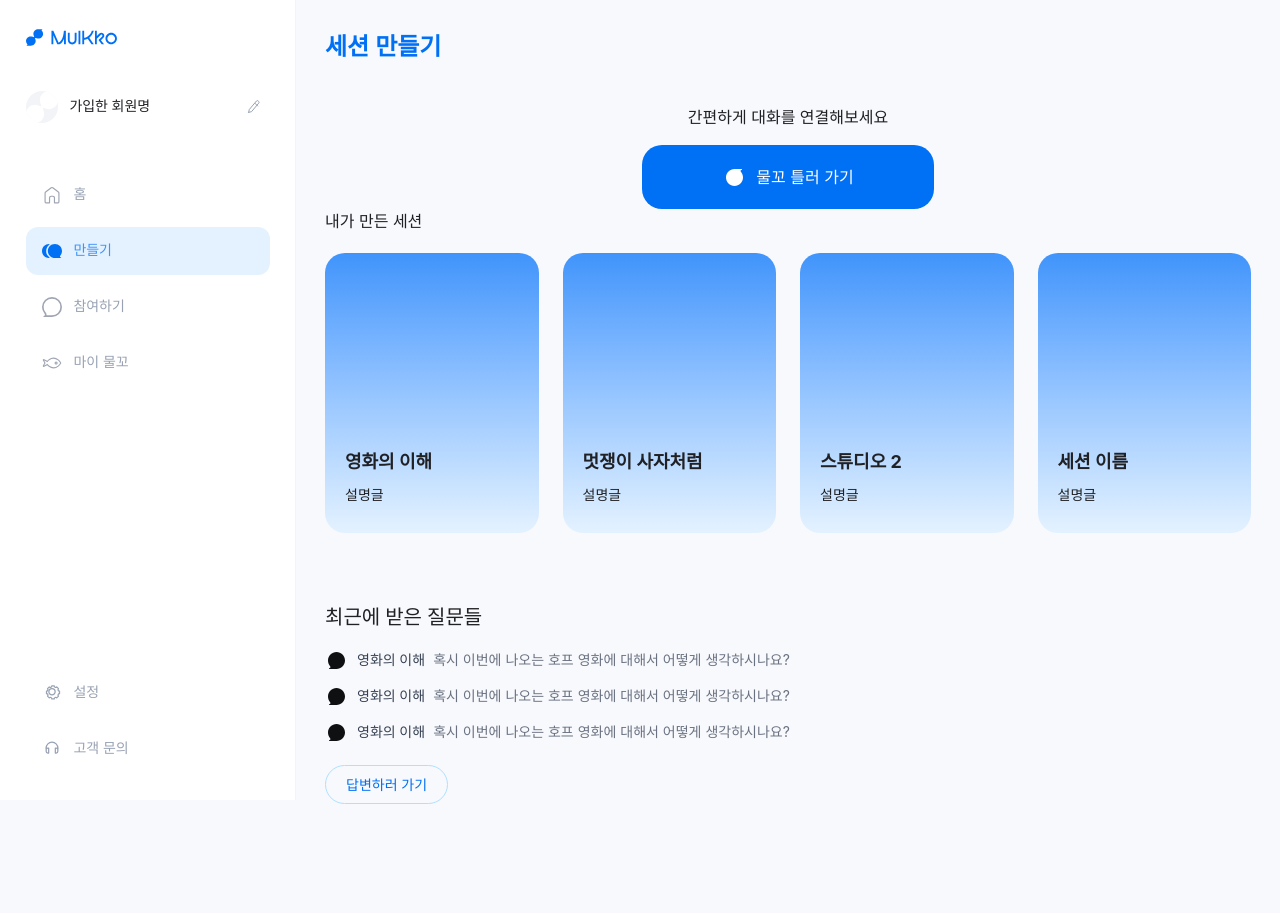
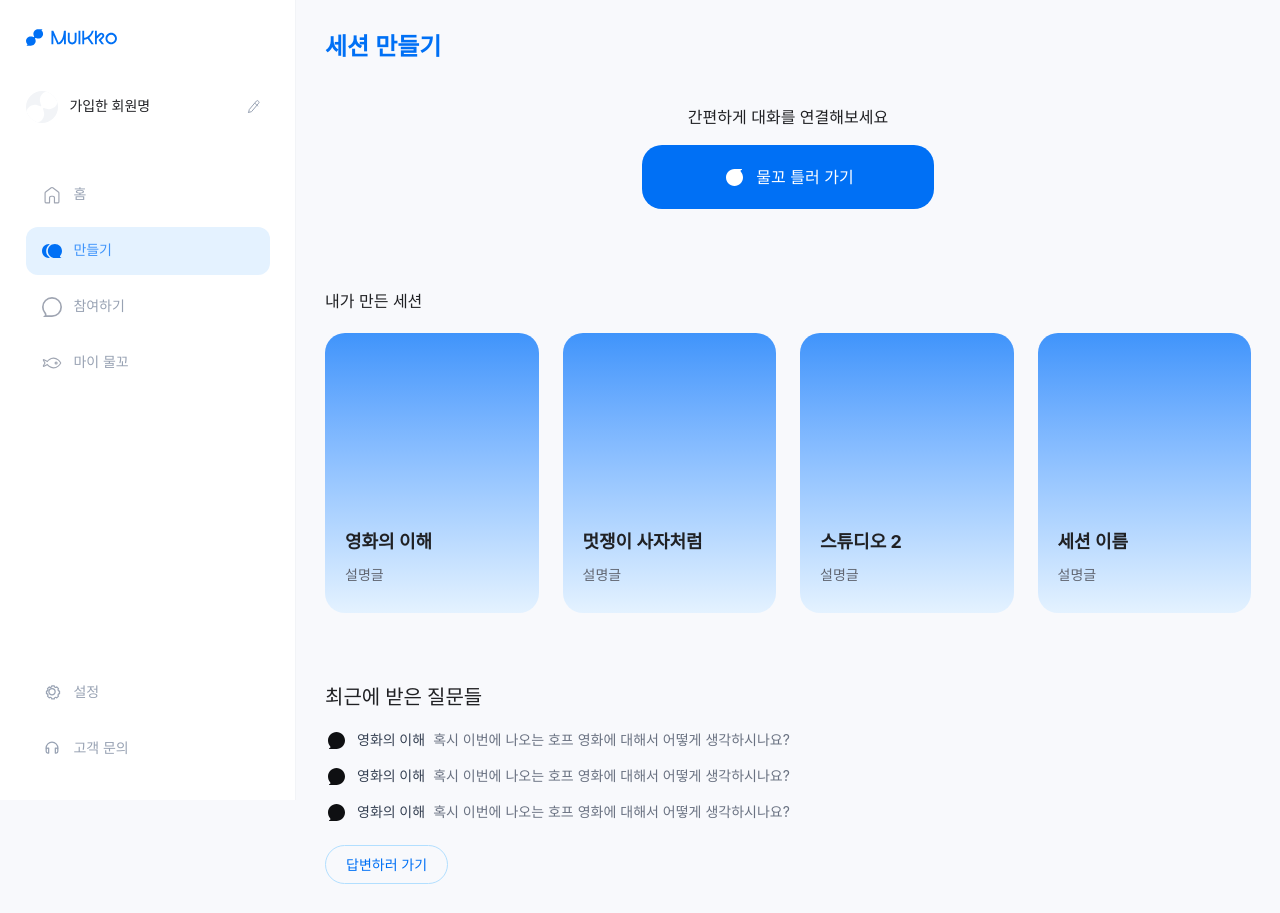
Before and after one commit to Mutsa-OpenLearning/Mulkko-Front, a React (Vite) app: page /sessions/create in a window 1280 px wide. Before the commit the page ends 833 px from the top, so only its background shows below. Built offline with nearby package versions, Linux system fonts and the light colour scheme; a web font is replaced by a local one.

Commit message:
[DESIGN] 카드 디자인 수정

```diff
--- a/src/components/Card.jsx
+++ b/src/components/Card.jsx
@@ -14,7 +14,7 @@ export const Card = ({ title = "세션이름", description = "설명글" }) => {
       "
     >
       <h3 className=" text-[18px] font-bold truncate">{title}</h3>
-      <p className=" text-[14px] truncate">{description}</p>
+      <p className=" text-[14px] text-[#616672] truncate">{description}</p>
     </div>
   );
 };
--- a/src/pages/CreateSessionPage.jsx
+++ b/src/pages/CreateSessionPage.jsx
@@ -33,7 +33,7 @@ export default function CreateSessionPage() {
       <h1 className="text-[#0070F5] font-semibold text-[24px] pb-10">
         세션 만들기
       </h1>
-      <div className="flex flex-col items-center">
+      <div className="flex flex-col items-center pb-20">
         <p>간편하게 대화를 연결해보세요</p>
 
         <button
```
